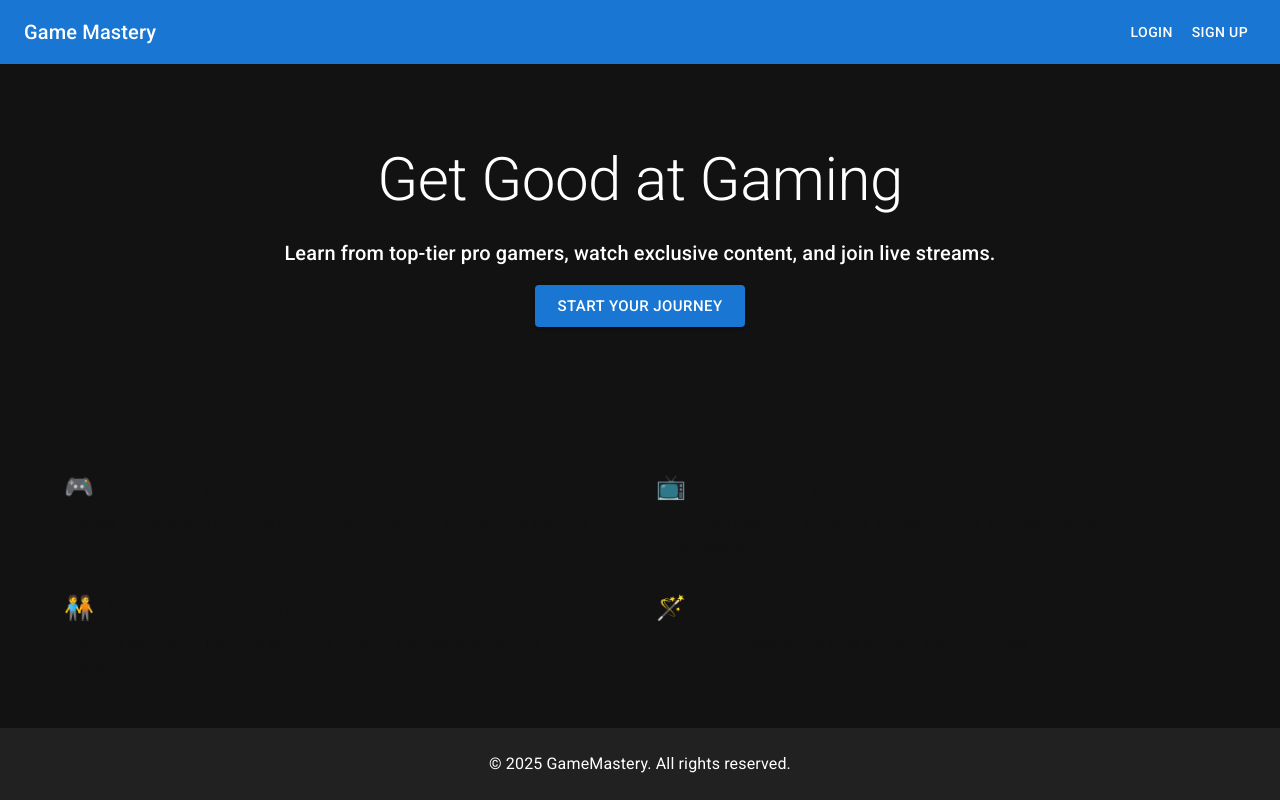
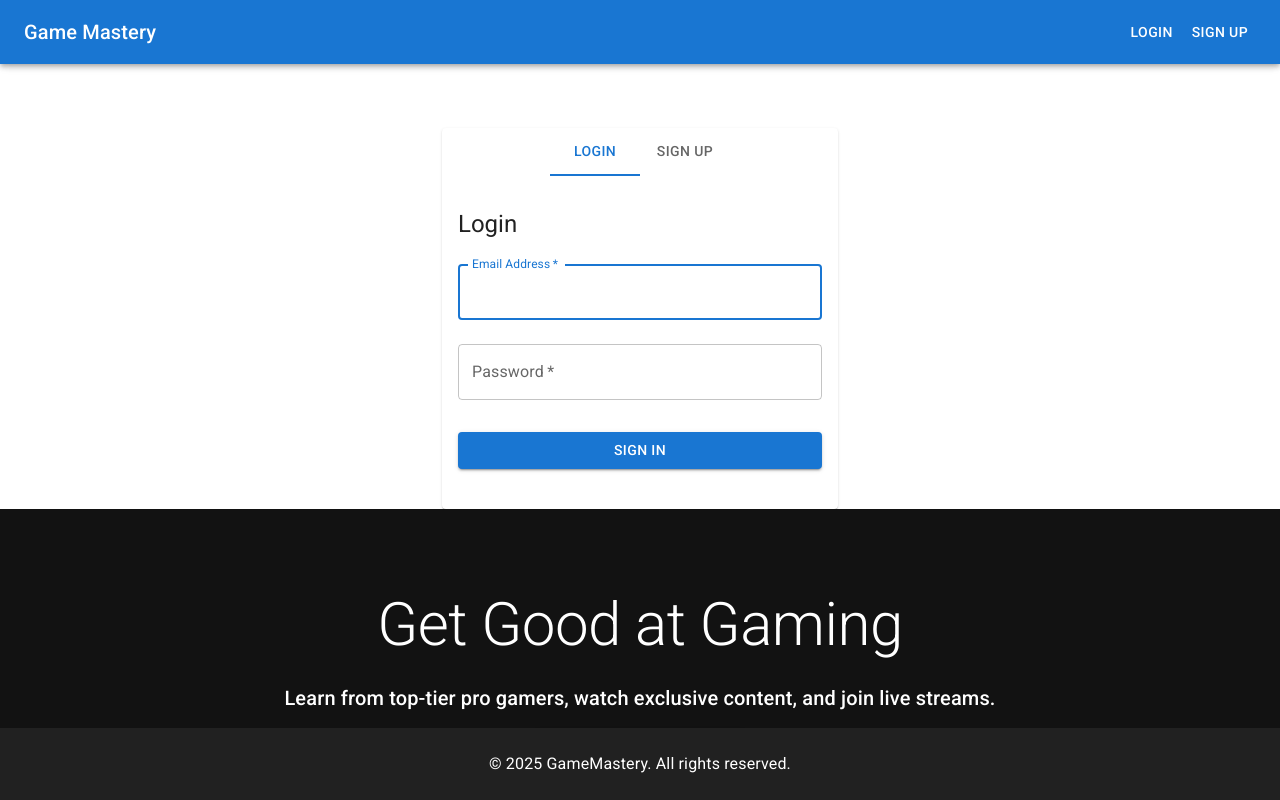
Before and after one commit to motionnblur/gamer-school, a Next.js app in the folder client/: page / in a window 1280 px wide. Built offline with nearby package versions, Linux system fonts and the light colour scheme.

Commit message:
Working on login component

```diff
--- a/client/src/app/page.tsx
+++ b/client/src/app/page.tsx
@@ -11,6 +11,7 @@ import {
 } from "@mui/material";
 
 import styles from "./page.module.css";
+import LoginCard from "@/components/LoginCard";
 
 export default function Home() {
   return (
@@ -25,7 +26,7 @@ export default function Home() {
         </Toolbar>
       </AppBar>
 
-      {/* Hero Section */}
+      <LoginCard />
       <Box
         sx={{ bgcolor: "#121212", color: "white", py: 10, textAlign: "center" }}
       >
--- /dev/null
+++ b/client/src/components/LoginCard.tsx
@@ -0,0 +1,147 @@
+import React, { useState } from "react";
+import Card from "@mui/material/Card";
+import CardContent from "@mui/material/CardContent";
+import TextField from "@mui/material/TextField";
+import Button from "@mui/material/Button";
+import Typography from "@mui/material/Typography";
+import { Container, Box, Tabs, Tab } from "@mui/material";
+
+interface TabPanelProps {
+  children?: React.ReactNode;
+  index: number;
+  value: number;
+}
+
+function TabPanel(props: TabPanelProps) {
+  const { children, value, index, ...other } = props;
+
+  return (
+    <div
+      role="tabpanel"
+      hidden={value !== index}
+      id={`simple-tabpanel-${index}`}
+      aria-labelledby={`simple-tab-${index}`}
+      {...other}
+    >
+      {value === index && <Box sx={{ mt: 2 }}>{children}</Box>}
+    </div>
+  );
+}
+
+interface A11yProps {
+  id: string;
+  "aria-controls": string;
+}
+
+function a11yProps(index: number): A11yProps {
+  return {
+    id: `simple-tab-${index}`,
+    "aria-controls": `simple-tabpanel-${index}`,
+  };
+}
+
+export default function LoginCard() {
+  const [value, setValue] = useState<number>(0);
+
+  const handleChange = (event: React.ChangeEvent<{}>, newValue: number) => {
+    setValue(newValue);
+  };
+
+  return (
+    <Container maxWidth="xs">
+      <Card sx={{ mt: 8 }}>
+        <Tabs
+          value={value}
+          onChange={handleChange}
+          aria-label="login signup tabs"
+          centered
+        >
+          <Tab label="Login" {...a11yProps(0)} />
+          <Tab label="Sign Up" {...a11yProps(1)} />
+        </Tabs>
+        <CardContent>
+          <TabPanel value={value} index={0}>
+            <Typography variant="h5" component="div" gutterBottom>
+              Login
+            </Typography>
+            <Box component="form" noValidate sx={{ mt: 1 }}>
+              <TextField
+                margin="normal"
+                required
+                fullWidth
+                id="login-email"
+                label="Email Address"
+                name="email"
+                autoComplete="email"
+                autoFocus
+              />
+              <TextField
+                margin="normal"
+                required
+                fullWidth
+                name="password"
+                label="Password"
+                type="password"
+                id="login-password"
+                autoComplete="current-password"
+              />
+              <Button
+                type="submit"
+                fullWidth
+                variant="contained"
+                sx={{ mt: 3, mb: 2 }}
+              >
+                Sign In
+              </Button>
+            </Box>
+          </TabPanel>
+          <TabPanel value={value} index={1}>
+            <Typography variant="h5" component="div" gutterBottom>
+              Sign Up
+            </Typography>
+            <Box component="form" noValidate sx={{ mt: 1 }}>
+              <TextField
+                margin="normal"
+                required
+                fullWidth
+                id="signup-email"
+                label="Email Address"
+                name="email"
+                autoComplete="email"
+                autoFocus
+              />
+              <TextField
+                margin="normal"
+                required
+                fullWidth
+                name="password"
+                label="Password"
+                type="password"
+                id="signup-password"
+                autoComplete="new-password"
+              />
+              <TextField
+                margin="normal"
+                required
+                fullWidth
+                name="confirmPassword"
+                label="Confirm Password"
+                type="password"
+                id="confirm-password"
+                autoComplete="new-password"
+              />
+              <Button
+                type="submit"
+                fullWidth
+                variant="contained"
+                sx={{ mt: 3, mb: 2 }}
+              >
+                Sign Up
+              </Button>
+            </Box>
+          </TabPanel>
+        </CardContent>
+      </Card>
+    </Container>
+  );
+}
```
